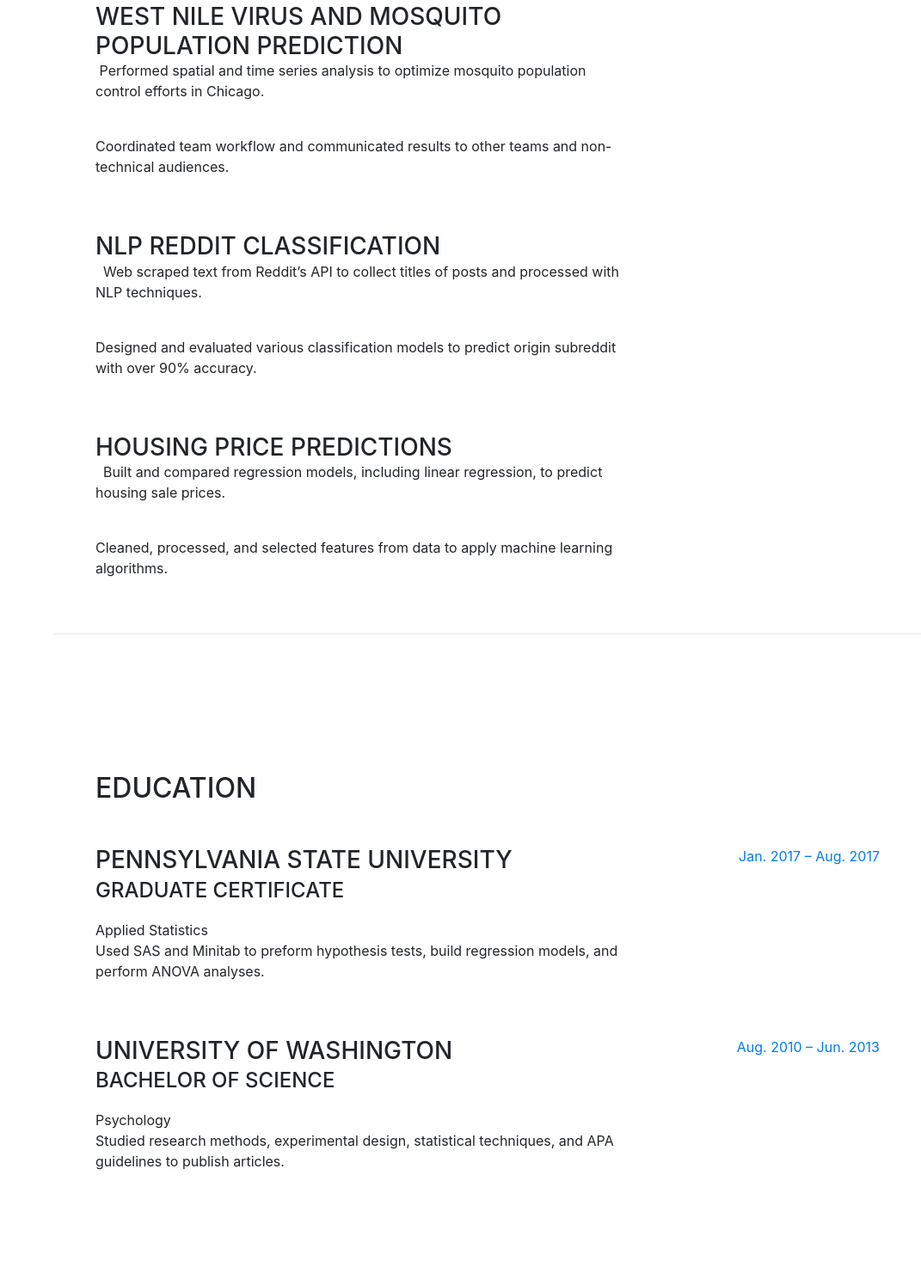
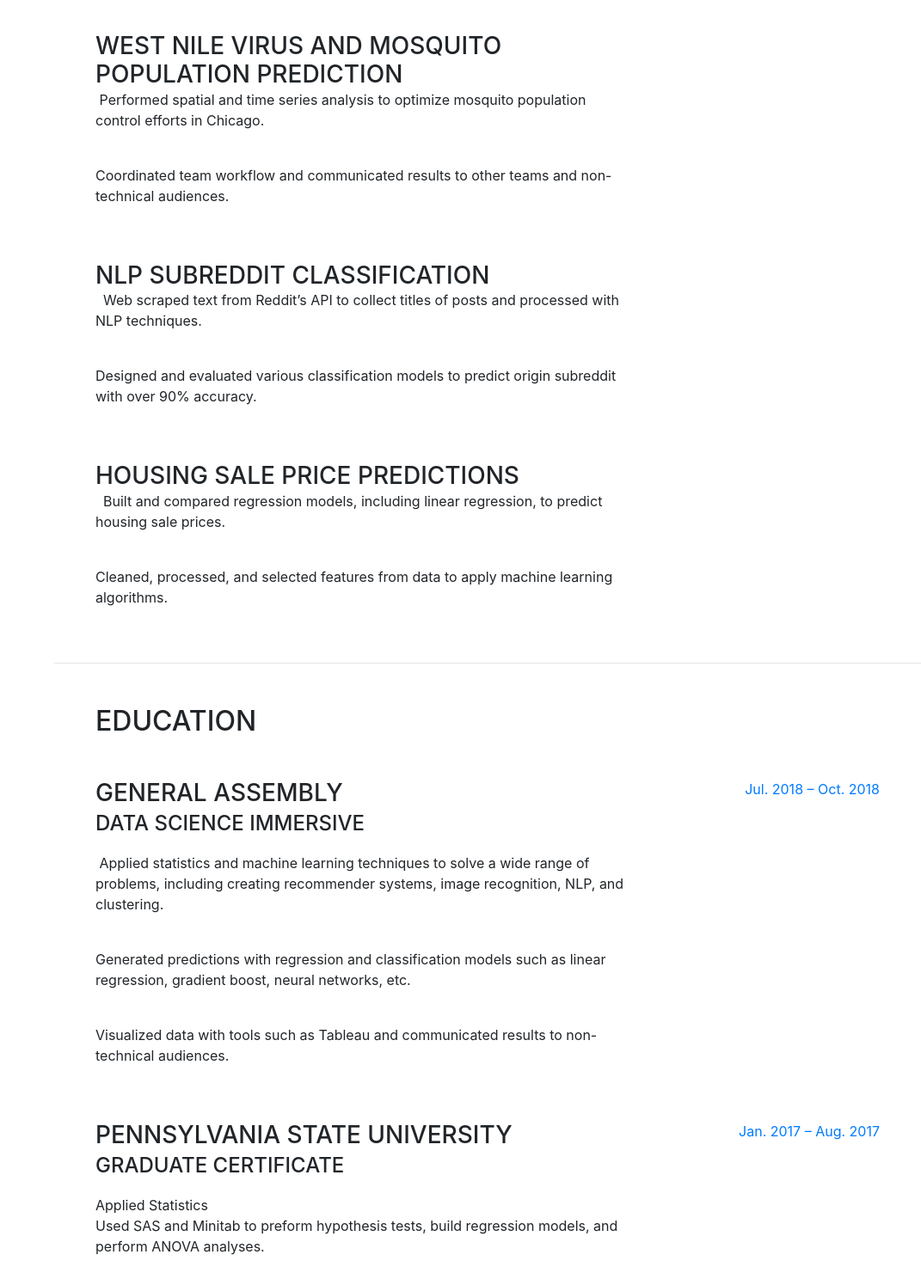
Before and after one commit to zachdg7/zachdg7.github.io, a website with bundled scripts: page index.html in a window 1280 px wide. Shown: the part 1166-2647 px from the top of the page at 86% size, without its empty margins (209-1280 px from the left). Built offline with nearby package versions, Linux system fonts and the light colour scheme; a web font is replaced by a local one.

Commit message:
Updating

```diff
--- a/index.html
+++ b/index.html
@@ -71,18 +71,18 @@
           </div>
           <p class="lead mb-5">I love to analyze data and apply machine learning to advance human understanding of the world and to help people make better informed decisions. For me, nothing beats the feeling of using creativity to solve challenging problems. <br><br>These passions led me to get involved with in psychological research at UW and to complete a graduate certificate in applied statistics from Penn State. I'm currently advancing my data mining, data visualization, and Python skills in the Data Science Immersive program at General Assembly.</p>
           <div class="social-icons">
-            <a href="#">
+            <a href="https://www.linkedin.com/in/zachary-david-green/">
               <i class="fab fa-linkedin-in"></i>
             </a>
-            <a href="#">
+            <a href="https://github.com/zachdg7">
               <i class="fab fa-github"></i>
             </a>
-            <a href="#">
+            <!-- <a href="#">
               <i class="fab fa-twitter"></i>
-            </a>
-            <a href="#">
+            </a> -->
+            <!-- <a href="#">
               <i class="fab fa-facebook-f"></i>
-            </a>
+            </a> -->
           </div>
         </div>
       </section>
@@ -95,7 +95,7 @@
 
           <div class="resume-item d-flex flex-column flex-md-row mb-5">
             <div class="resume-content mr-auto">
-              <h3 class="mb-0">Exoplanet Detection</h3>
+              <h3 class="mb-0">Exoplanet Detection with Neural Networks</h3>
               <!-- <div class="subheading mb-3">Intelitec Solutions</div> -->
               <p>­Engineered a neural network in Keras to analyze the brightness of stars and detect planets in other solar systems 15 times better than chance.</p>
 ­	             <p>Sampled relevant information from big data contained in NASA’s API to produce generalizable results.</p>
@@ -119,7 +119,7 @@
 
           <div class="resume-item d-flex flex-column flex-md-row mb-5">
             <div class="resume-content mr-auto">
-              <h3 class="mb-0">NLP Reddit Classification</h3>
+              <h3 class="mb-0">NLP Subreddit Classification</h3>
               <!-- <div class="subheading mb-3">Shout! Media Productions</div> -->
               <p>­	­	Web scraped text from Reddit’s API to collect titles of posts and processed with NLP techniques.</p>
 ­	             <p> Designed and evaluated various classification models to predict origin subreddit with over 90% accuracy.</p>
@@ -131,7 +131,7 @@
 
           <div class="resume-item d-flex flex-column flex-md-row">
             <div class="resume-content mr-auto">
-              <h3 class="mb-0">Housing Price Predictions</h3>
+              <h3 class="mb-0">Housing Sale Price Predictions</h3>
               <!-- <div class="subheading mb-3">Shout! Media Productions</div> -->
               <p>­	­	Built and compared regression models, including linear regression, to predict housing sale prices. </p>
 ­	             <p> Cleaned, processed, and selected features from data to apply machine learning algorithms.</p>
@@ -150,6 +150,20 @@
       <section class="resume-section p-3 p-lg-5 d-flex flex-column" id="education">
         <div class="my-auto">
           <h2 class="mb-5">Education</h2>
+
+          <div class="resume-item d-flex flex-column flex-md-row mb-5">
+            <div class="resume-content mr-auto">
+              <h3 class="mb-0">General Assembly</h3>
+              <div class="subheading mb-3">Data Science Immersive</div>
+              <!-- <div>Applied Statistics</div> -->
+              <p>­­	Applied statistics and machine learning techniques to solve a wide range of problems, including creating recommender systems, image recognition, NLP, and clustering.</p>
+­	             <p>Generated predictions with regression and classification models such as linear regression, gradient boost, neural networks, etc.</p>
+­	             <p>Visualized data with tools such as Tableau and communicated results to non-technical audiences.</p>
+            </div>
+            <div class="resume-date text-md-right">
+              <span class="text-primary">Jul. 2018 – Oct. 2018 </span>
+            </div>
+          </div>
 
           <div class="resume-item d-flex flex-column flex-md-row mb-5">
             <div class="resume-content mr-auto">
```
